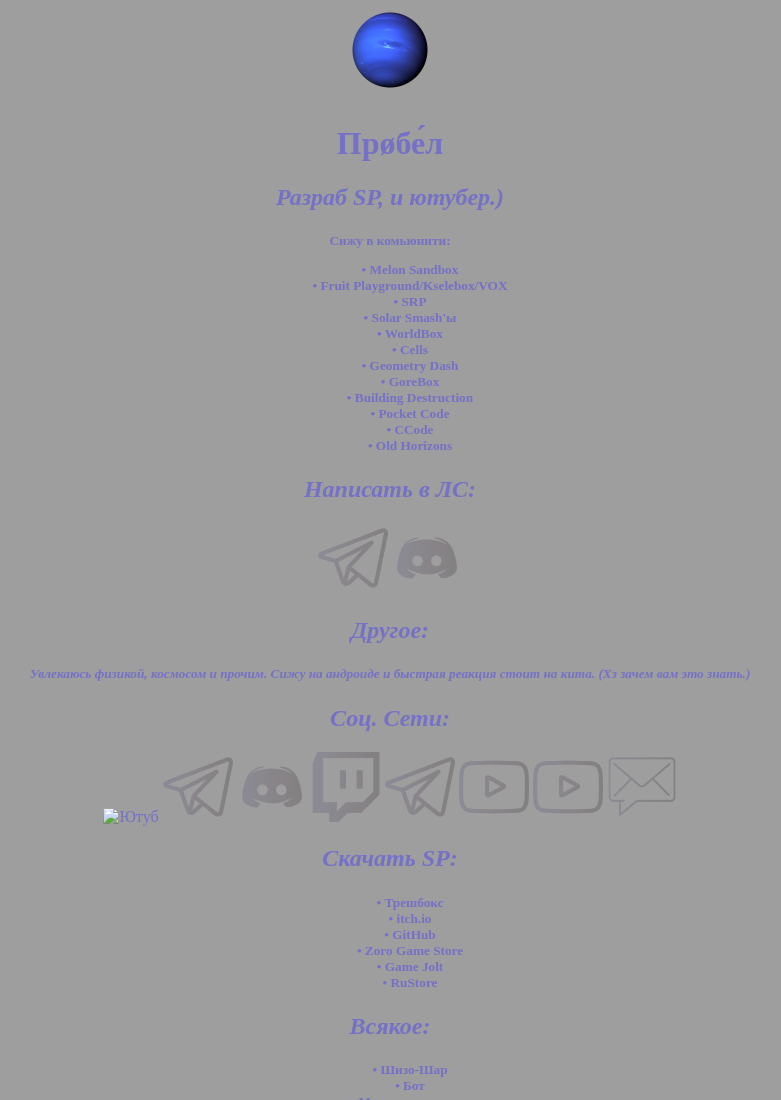
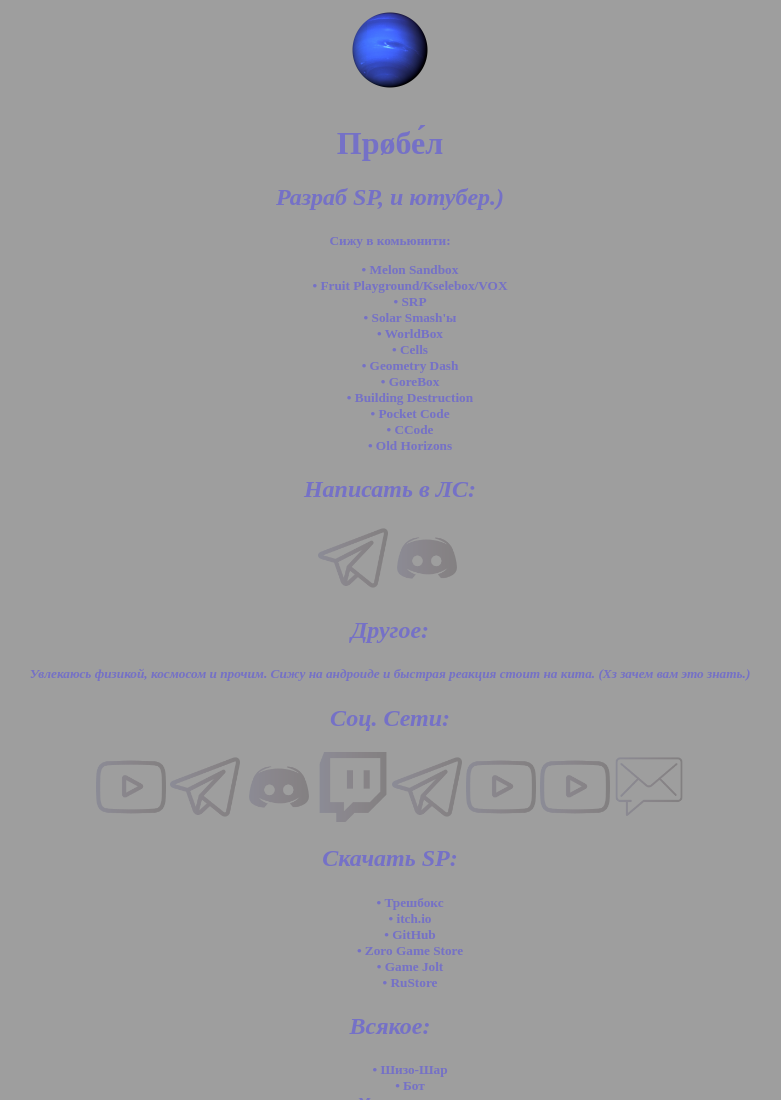
Before and after one commit to hyyyy66666/Site, a plain HTML site: page index.html in a window 1280 px wide. Shown: the top 1100 px of the page, without its empty margins (250-1031 px from the left). Drawn offline with Linux system fonts and the light colour scheme; the site is published under a folder, as on GitHub Pages, so addresses that start at the root find nothing.

Commit message:
Add files via upload

```diff
--- a/index.html
+++ b/index.html
@@ -42,7 +42,7 @@
 Сижу на андроиде и быстрая реакция стоит на кита. (Хз зачем вам это знать.)</i></h5>
 <h2><i>Соц. Сети:</i></h2>
 <a href="https://youtube.com/channel/UCpGEmXW9sFVEcyaMRA70PkQ?si=ONGUpWXsFAr8Spnd" target="_blank">
-<img src="/Иконки/Ютуб.png" alt="Ютуб" width="70" height="70" loading="lazy">
+<img src="Иконки/Ютуб.png" alt="Ютуб" width="70" height="70" loading="lazy">
 </a>
 <a href="https://t.me/Gap_Zip" target="_blank">
 <img src="Иконки/ТГ.png" alt="ТГК" width="70" height="70" loading="lazy">
```
